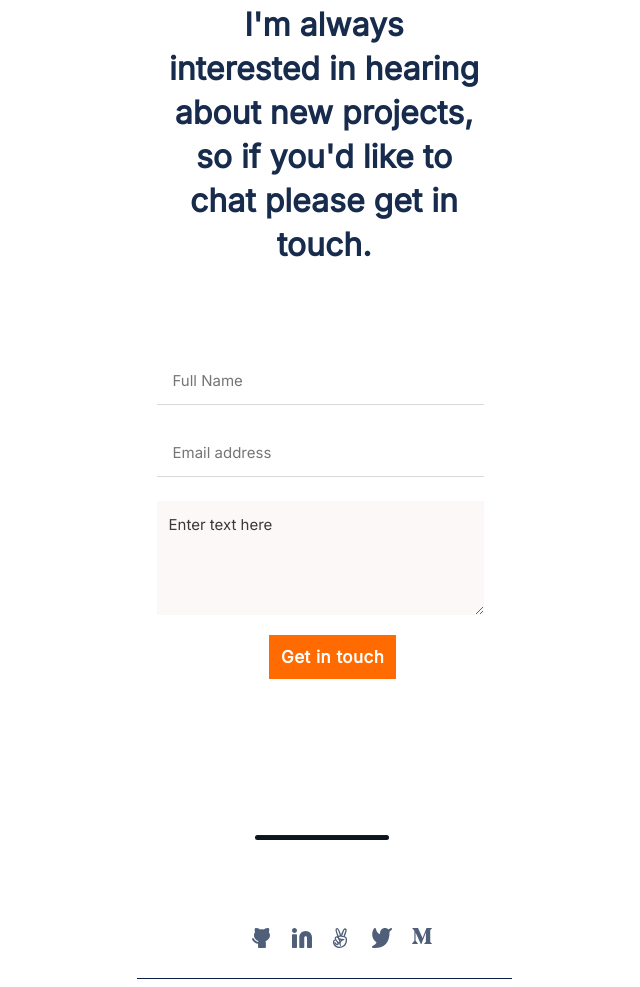
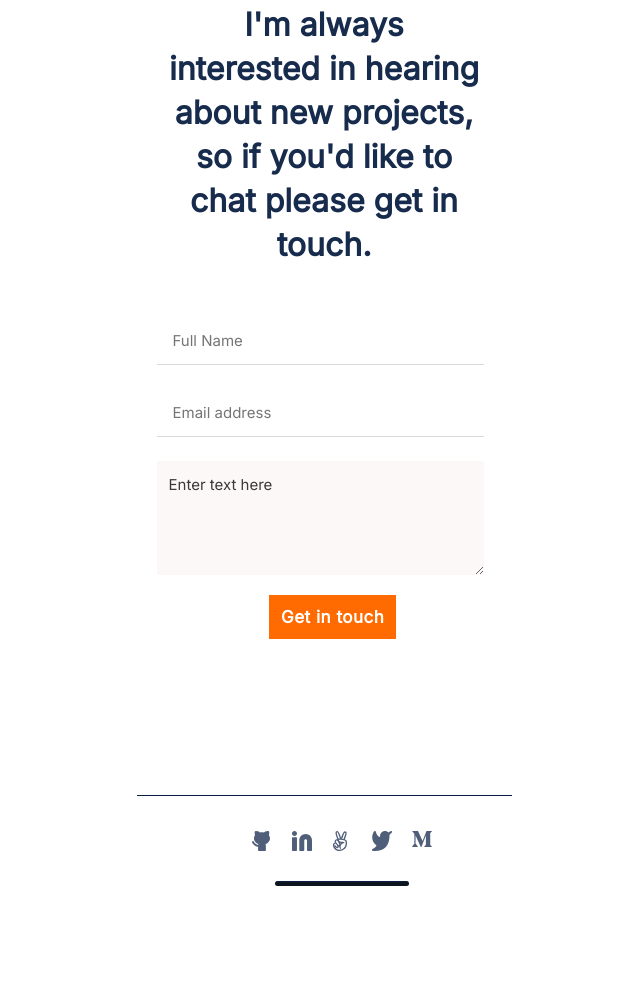
Before and after one commit to WilhelmK109/portfolio, a website: page index.html in a window 1280 px wide. Shown: the part 6118-7105 px from the top of the page, without its empty margins (316-956 px from the left). After the commit the page ends 7012 px from the top, so only its background shows below. Drawn offline with Linux system fonts and the light colour scheme.

Commit message:
Fix linter errors

```diff
--- a/styles.css
+++ b/styles.css
@@ -453,7 +453,7 @@ hr {
 }
 
 .form-title {
-  margin: 120px 24px 50px 24px;
+  margin: 120px 24px 10px 24px;
   width: 327px;
   font-family: "Inter", sans-serif;
   font-style: normal;
@@ -468,7 +468,6 @@ hr {
   display: flex;
   flex-direction: column;
   align-items: center;
-  flex-wrap: nowrap;
   width: 327px;
 }
 
@@ -525,7 +524,6 @@ hr {
   cursor: pointer;
 }
 
-/************* Insert code here *************/
 .media-icon2 {
   width: 375px;
   left: 0;
@@ -548,17 +546,19 @@ hr {
 }
 
 .hr3 {
-  width: 375px;
+  width: 100%;
   height: 1px;
-  margin-bottom: 80px;
+  left: 0;
+  margin-bottom: 27px;
   background: #dfe1e6;
+  color: #dfe1e6;
 }
 
-.hr3 {
+.hr4 {
   width: 134px;
   height: 5px;
   bottom: 10px;
-  margin-left: 118px;
+  margin-left: 37%;
   background: #0d151e;
   border-radius: 10px;
 }
```
